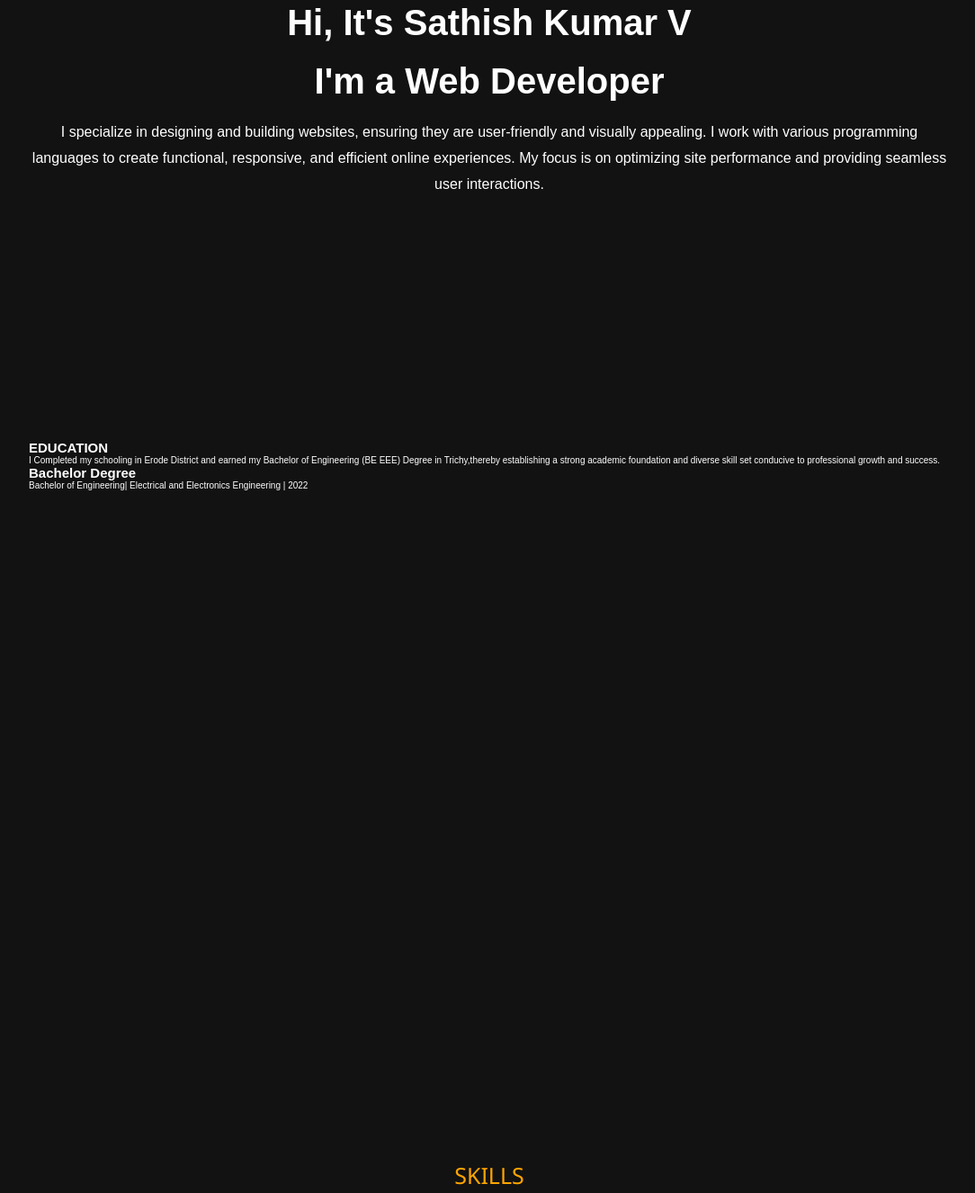
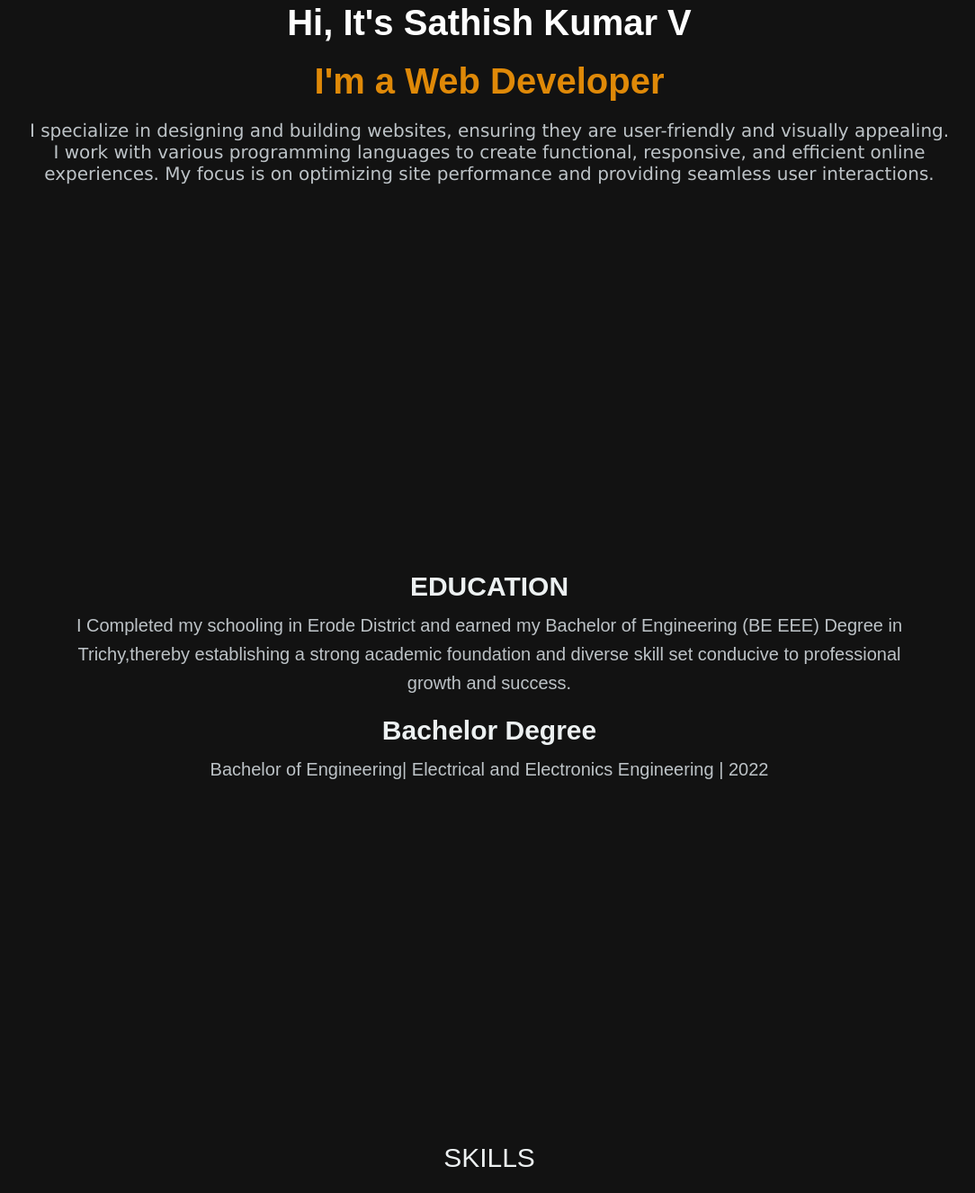
Before and after one commit to Sathishkumar151120/portfolio, a plain HTML site: page index.html in a window 1280 px wide. Shown: the part 549-1875 px from the top of the page at 90% size, without its empty margins (96-1180 px from the left). Drawn offline with nearby package versions, Linux system fonts and the light colour scheme.

Commit message:
Update style.css

```diff
--- a/style.css
+++ b/style.css
@@ -25,7 +25,6 @@ body {
     background-color: var(--bg-color);
     color: var(--text-color);
 }
-
 
 .header {
     position: fixed;
@@ -105,18 +104,91 @@ section {
     flex: 1;
 }
 
-.home-context h1, .home-context h2 {
+.home-context h1 {
     font-size: 4rem;
     margin-bottom: 2rem;
+    animation: slideIn 1s ease-out;
+
+
+}
+.home-context h2 {
+    font-size: 4rem;
+    margin-bottom: 2rem;
+    color: #DF8908;
+    animation: slideIn 1s ease-out;
+
+
 }
 
 .home-context p {
-    font-size: 1.6rem;
-    line-height: 1.8;
-    margin: 2rem 0;
+    font-size: 2rem;
+    color:#bdc3c7;
+    animation: slideIn 1s ease-out;
+    font-family: Verdana, Geneva, Tahoma, sans-serif;
+}
+
+@keyframes slideIn {
+    0% {
+        transform: translateX(-200%);
+    }
+    100% {
+        transform: translateX(0);
+    }
+}
 
 
+.education {
+    display: flex;
+    flex-direction: column;
+    align-items: center;
+    justify-content: center;
+    text-align: center;
+    gap: 2rem;
+    background-color: var(--bg-color); /* Adjust to match the theme */
+    padding: 3rem;
+    color: white;
+    font-family: Verdana, Geneva, Tahoma, sans-serif;
 }
+
+.my-education {
+    width: 80%;
+    animation: slideIn 1s ease-out;
+}
+
+.education-title h1 {
+    font-size: 4rem;
+    margin-bottom: 2rem;
+    text-transform: uppercase;
+    color: #ecf0f1; /* Light gray for contrast */
+}
+
+.my-education p {
+    font-size: 2rem;
+    line-height: 1.6;
+    margin-bottom: 2rem;
+    color: #bdc3c7; /* Softer gray for secondary text */
+}
+
+.my-education h1 {
+    font-size: 3rem;
+    margin-top: 1.5rem;
+    margin-bottom: 1rem;
+    color: #ecf0f1;
+}
+
+@keyframes slideIn {
+    0% {
+        transform: translateX(-200%);
+    }
+    100% {
+        transform: translateX(0);
+    }
+}
+
+
+
+
+
 
 .social-icons a {
     display: inline-flex;
@@ -175,7 +247,17 @@ section {
 .home-img {
     flex: 1;
     text-align: center;
+    animation: slideInn 1s ease-out;
 }
+@keyframes slideInn {
+    0% {
+        transform: translateX(200%); /* Adjust based on desired starting position */
+    }
+    100% {
+        transform: translateX(0);
+    }
+}
+
 
 .home-img img {
     width: 350px;
@@ -282,10 +364,10 @@ section {
 }
 
 .skill-title {
-    font-size: 2.5rem;
-    margin-bottom: 30px;
-    color:orange;
-    font-family: 'Segoe UI', Tahoma, Geneva, Verdana, sans-serif;
+    font-size: 3rem;
+    margin-top: 1.5rem;
+    margin-bottom: 1rem;
+    color: #ecf0f1;
 }
 
 .skills-slider {
@@ -528,6 +610,8 @@ section {
     margin-top: 40px;
     font-size: 1.6rem;
     color: var(--text-color);
+}.menu-icon{
+    display: none;
 }
 @media (max-width: 1285px) {
        #menu-icon {
```
